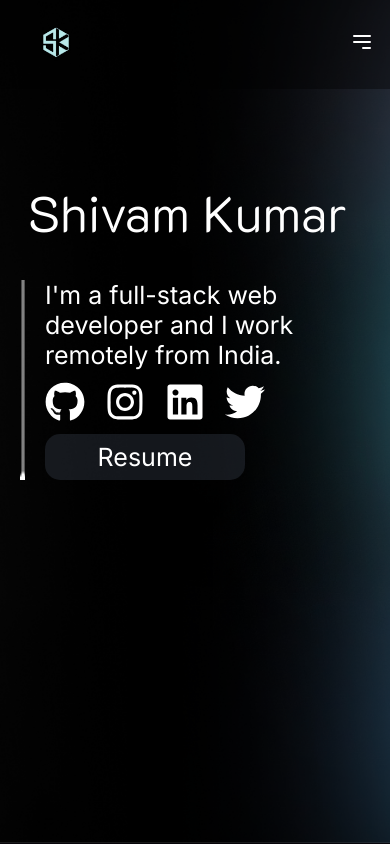
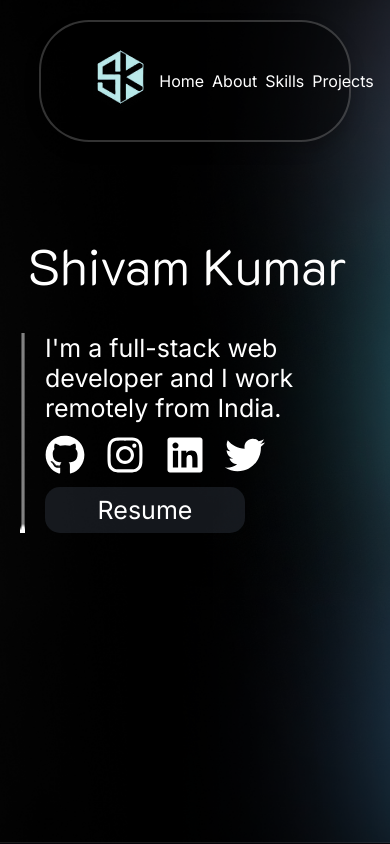
Before and after one commit to SHIVAM-KUMAR-59/portfolio, a Next.js app: page / in a window 390 px wide. Shown: the top 844 px of the page. Built offline with nearby package versions, Linux system fonts and the light colour scheme.

Commit message:
Completed

```diff
--- a/app/Components/Landing/Content.jsx
+++ b/app/Components/Landing/Content.jsx
@@ -7,7 +7,7 @@ import { FaTwitter } from 'react-icons/fa'
 const Content = () => {
   return (
     <section>
-      <div className="lg:mx-20 text-left mt-24">
+      <div className="lg:mx-20 text-left mt-24 z-0">
         <h1
           className="lg:text-[130.66px] text-[50px] ml-5 lg:ml-28 leading-[1.1] font-bold px-2"
           style={{ fontFamily: 'var(--font-k2d)', fontWeight: 300 }}
--- a/app/Components/Landing/Hero.jsx
+++ b/app/Components/Landing/Hero.jsx
@@ -5,7 +5,6 @@ import { motion } from 'framer-motion'
 import Navbar from './Navbar'
 import Content from './Content'
 import Svg from './Svg'
-import SmallNavbar from './SmallNavbar'
 
 const Hero = () => {
   const [animationComplete, setAnimationComplete] = useState(false)
@@ -37,21 +36,8 @@ const Hero = () => {
         backgroundRepeat: 'no-repeat',
       }}
     >
-      <motion.div
-        initial="hidden"
-        animate="visible"
-        variants={navbarVariants}
-        className="hidden lg:block"
-      >
+      <motion.div initial="hidden" animate="visible" variants={navbarVariants}>
         <Navbar />
-      </motion.div>
-      <motion.div
-        initial="hidden"
-        animate="visible"
-        variants={navbarVariants}
-        className="lg:hidden"
-      >
-        <SmallNavbar />
       </motion.div>
 
       <div className="flex">
--- a/app/Components/Landing/Navbar.jsx
+++ b/app/Components/Landing/Navbar.jsx
@@ -19,6 +19,7 @@ const Navbar = () => {
               alt="Logo"
               width={150}
               height={50}
+              layout="responsive"
               style={{
                 objectFit: 'cover',
               }}
@@ -45,7 +46,7 @@ const Navbar = () => {
           </ul>
         </div>
         <div>
-          <button className="border border-white text-[20px] py-2 px-3 rounded-[25px] lg:rounded-3xl  bg-[#24212197] hover:bg-[#242121c0]">
+          <button className="border border-white hidden lg:block text-[20px] py-2 px-3 rounded-[25px] lg:rounded-3xl  bg-[#24212197] hover:bg-[#242121c0]">
             <a href="#contact">Contact Me</a>
           </button>
         </div>
--- a/app/Components/Landing/SmallNavbar.jsx
+++ /dev/null
@@ -1,72 +0,0 @@
-import Image from 'next/image'
-import React, { useState } from 'react'
-
-const SmallNavbar = () => {
-  const [isOpen, setIsOpen] = useState(false)
-
-  const toggleMenu = () => {
-    setIsOpen(!isOpen)
-  }
-
-  return (
-    <nav className="w-full bg-black bg-opacity-40 p-4 flex justify-between items-center">
-      <div className="text-white text-lg font-bold">
-        <Image
-          src="/Logo.png"
-          alt="Logo"
-          width={80}
-          height={50}
-          style={{
-            objectFit: 'cover',
-          }}
-        />
-      </div>
-      <div className="md:hidden">
-        {/* Hamburger Menu */}
-        <button onClick={toggleMenu} className="text-white focus:outline-none">
-          <svg
-            className="w-6 h-6"
-            fill="none"
-            stroke="currentColor"
-            viewBox="0 0 24 24"
-          >
-            <path
-              strokeLinecap="round"
-              strokeLinejoin="round"
-              strokeWidth={2}
-              d="M4 6h16M4 12h16m-7 6h7"
-            />
-          </svg>
-        </button>
-      </div>
-      {/* Dropdown Menu */}
-      <div
-        className={`absolute top-16 right-0 bg-black bg-opacity-40 w-48 rounded-md shadow-lg ${
-          isOpen ? 'block' : 'hidden'
-        } md:block`}
-      >
-        <ul className="flex flex-col p-2">
-          <li className="text-white py-2 bg-black/40 hover:bg-gray-700 cursor-pointer">
-            <a href="/">Home</a>
-          </li>
-          <li className="text-white py-2 bg-black/40 hover:bg-gray-700 cursor-pointer">
-            <a href="#about">About</a>
-          </li>
-          <li className="text-white py-2 bg-black/40 hover:bg-gray-700 cursor-pointer">
-            <a href="#Skills">Skills</a>
-          </li>
-          <li className="text-white py-2 bg-black/40 hover:bg-gray-700 cursor-pointer">
-            <a href="#project">Projects</a>
-          </li>
-          <li className="text-white py-2 bg-black/40">
-            <button className="border border-white text-[15px] py-2 px-3 rounded-[25px] lg:rounded-3xl  bg-[#24212197] hover:bg-[#242121c0]">
-              <a href="#contact">Contact Me</a>
-            </button>
-          </li>
-        </ul>
-      </div>
-    </nav>
-  )
-}
-
-export default SmallNavbar
```
